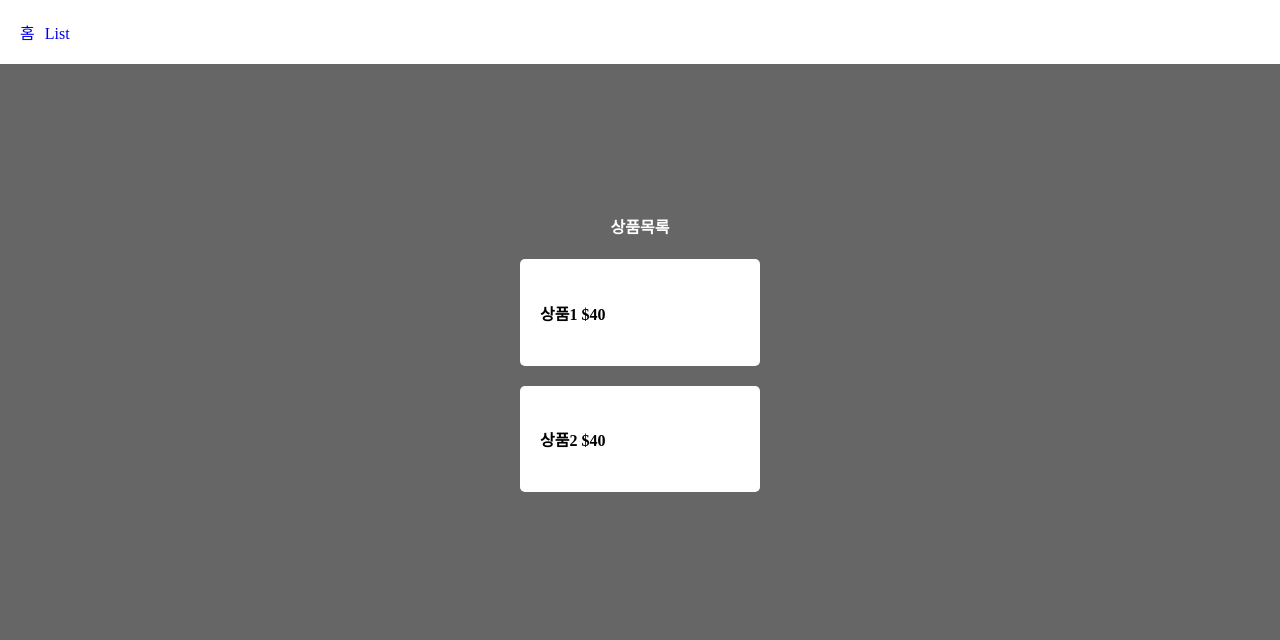
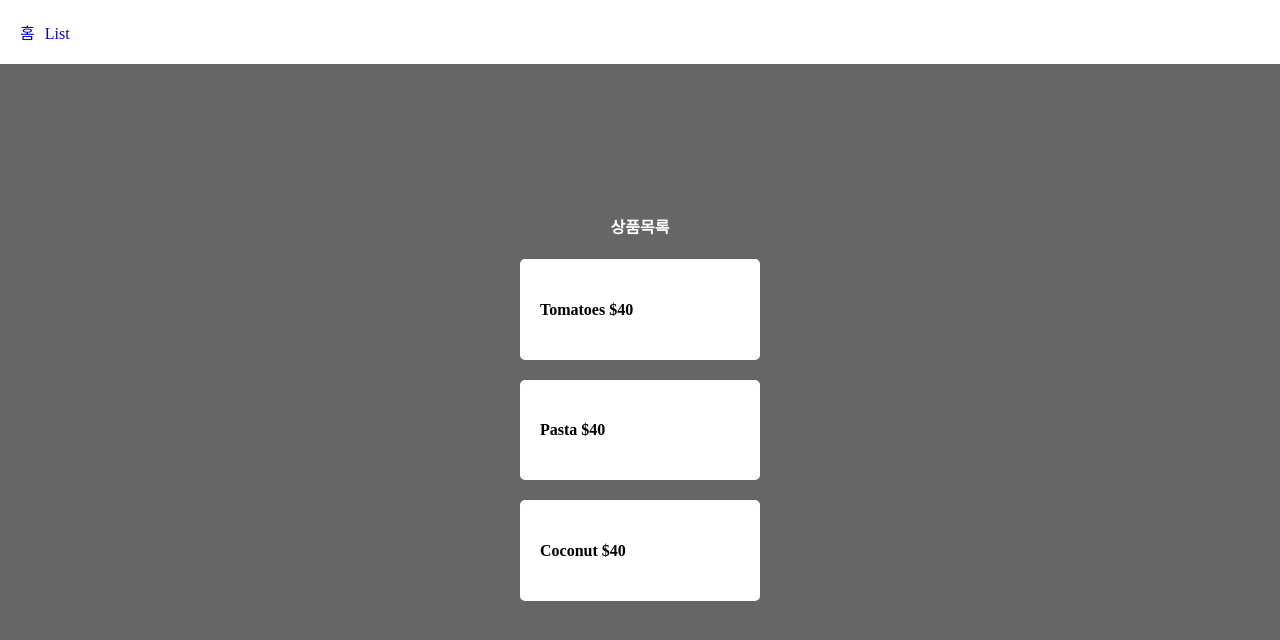
Before and after one commit to crowwan/next-practice, a Next.js app: page /list in a window 1280 px wide. Shown: the top 640 px of the page. Built offline with nearby package versions, Linux system fonts and the light colour scheme.

Commit message:
feat: 상품목록 보여지게 수정

```diff
--- a/app/list/page.tsx
+++ b/app/list/page.tsx
@@ -1,13 +1,13 @@
 function List() {
+  let products = ["Tomatoes", "Pasta", "Coconut"];
   return (
     <div>
       <h4 className="title">상품목록</h4>
-      <div className="food">
-        <h4>상품1 $40</h4>
-      </div>
-      <div className="food">
-        <h4>상품2 $40</h4>
-      </div>
+      {products.map((product) => (
+        <div className="food">
+          <h4>{product} $40</h4>
+        </div>
+      ))}
     </div>
   );
 }
--- a/app/page.tsx
+++ b/app/page.tsx
@@ -1,4 +1,3 @@
-import Link from "next/link";
 export default function Home() {
   return (
     <div>
```
